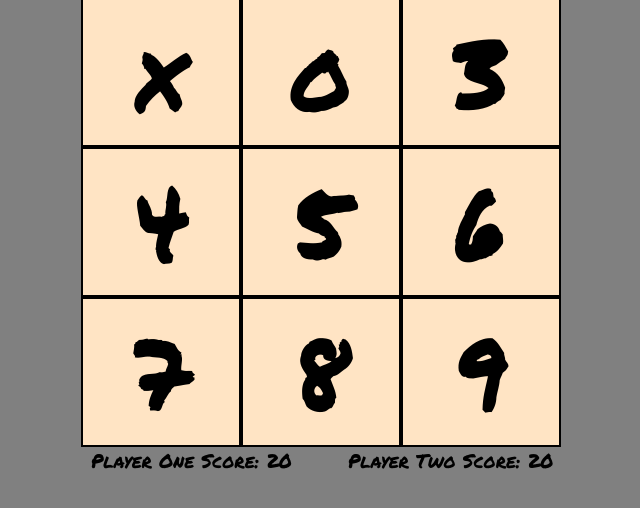
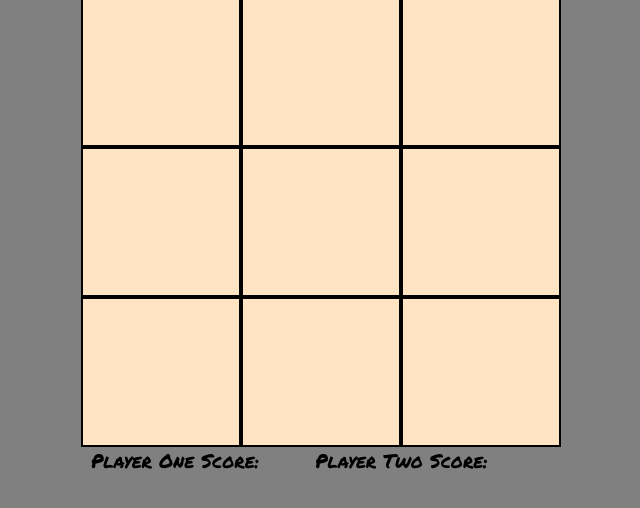
Before and after one commit to Gurmali/Tic-Tac-Toe, a plain HTML site: page index.html in a window 1280 px wide. Shown: the part 148-656 px from the top of the page, without its empty margins (309-949 px from the left). Drawn offline with Linux system fonts and the light colour scheme.

Commit message:
Add structure for game functions

```diff
--- a/index.html
+++ b/index.html
@@ -17,24 +17,24 @@
     <section>
         <h1 id="heading">Tic Tac Toe</h1>
 
-        <div class="game-section">
-            <div class="box-1">x</div>
-            <div class="box-2">o</div>
-            <div class="box-3">3</div>
-            <div class="box-4">4</div>
-            <div class="box-5">5</div>
-            <div class="box-6">6</div>
-            <div class="box-7">7</div>
-            <div class="box-8">8</div>
-            <div class="box-9">9</div>
+        <div class="game-section" id="game">
+            <div class="box-1"></div>
+            <div class="box-2"></div>
+            <div class="box-3"></div>
+            <div class="box-4"></div>
+            <div class="box-5"></div>
+            <div class="box-6"></div>
+            <div class="box-7"></div>
+            <div class="box-8"></div>
+            <div class="box-9"></div>
         </div>
 
         <div>
             <div class="scores" id="p1">
-                <p>Player One Score: <span id="p1score">20</span></p>
+                <p>Player One Score: <span id="p1score"></span></p>
             </div>
             <div class="scores" id="p2">
-                <p>Player Two Score: <span id="p2score">20</span></p>
+                <p>Player Two Score: <span id="p2score"></span></p>
             </div>
         </div>
     </section>
```
